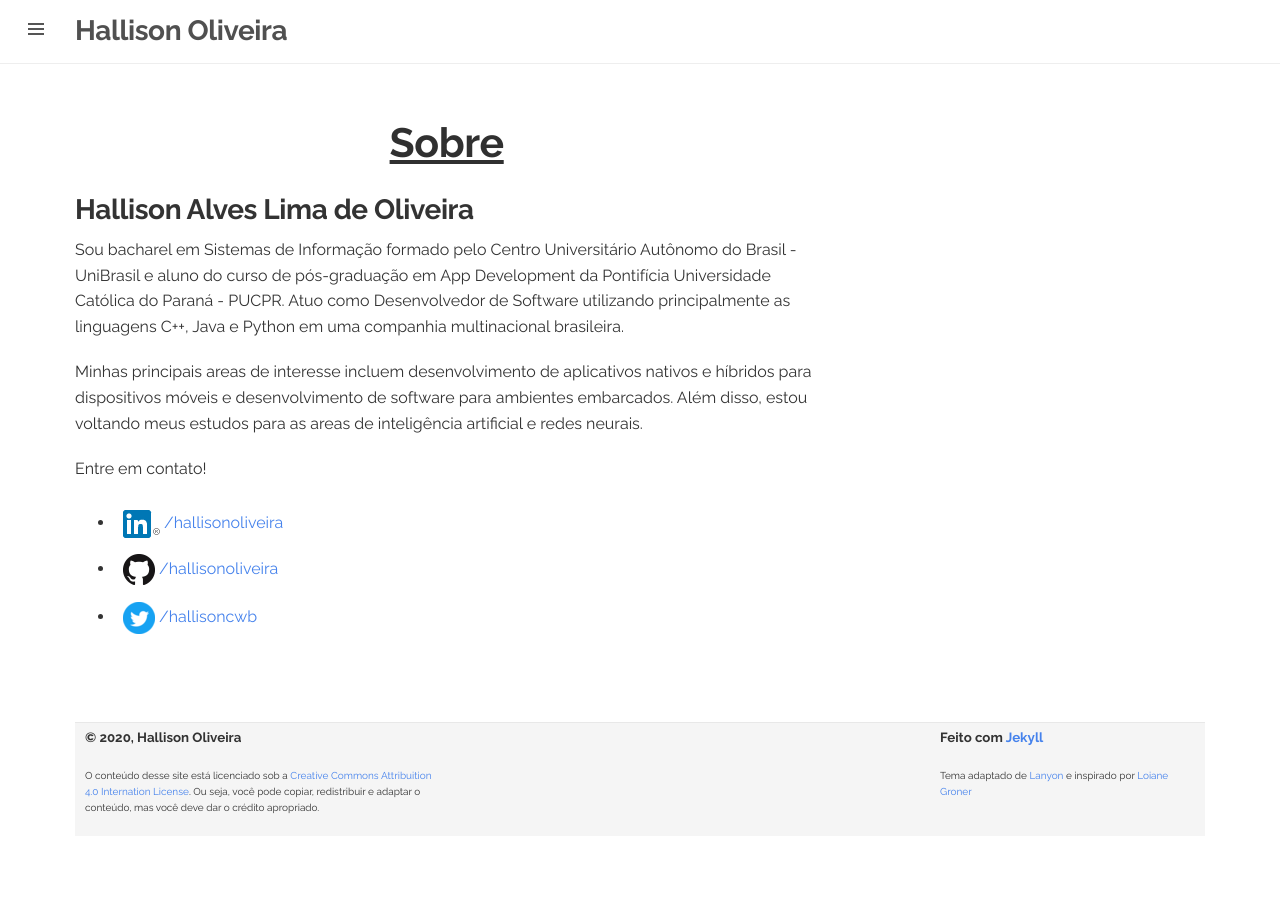
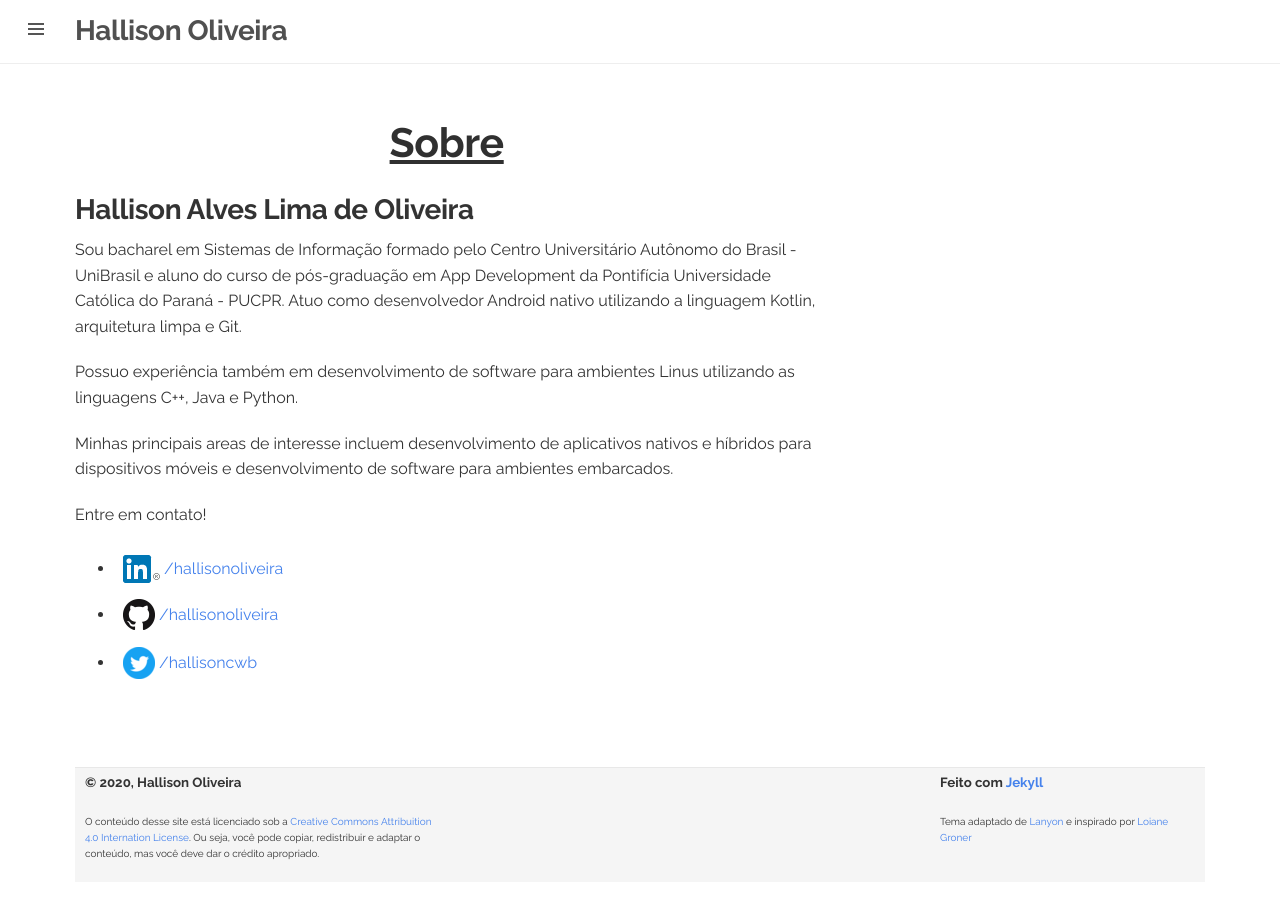
Before and after one commit to hallisonoliveira/hallisonoliveira.github.io, a Jekyll site: the page built from about.md, in a window 1280 px wide. Built offline with Jekyll 4.4.1, drawn with Linux system fonts in a browser that asks for light colours.

Commit message:
Atualização da pagina Sobre
Atualização da página Sobre, adicionando novas informações relacionadas às experiencias profissionais

```diff
--- a/about.md
+++ b/about.md
@@ -6,9 +6,11 @@ footer: true
 ---
 <h3>Hallison Alves Lima de Oliveira</h3>
 
-Sou bacharel em Sistemas de Informação formado pelo Centro Universitário Autônomo do Brasil - UniBrasil e aluno do curso de pós-graduação em App Development da Pontifícia Universidade Católica do Paraná - PUCPR. Atuo como Desenvolvedor de Software utilizando principalmente as linguagens C++, Java e Python em uma companhia multinacional brasileira.
+Sou bacharel em Sistemas de Informação formado pelo Centro Universitário Autônomo do Brasil - UniBrasil e aluno do curso de pós-graduação em App Development da Pontifícia Universidade Católica do Paraná - PUCPR. Atuo como desenvolvedor Android nativo utilizando a linguagem Kotlin, arquitetura limpa e Git.
 
-Minhas principais areas de interesse incluem desenvolvimento de aplicativos nativos e híbridos para dispositivos móveis e desenvolvimento de software para ambientes embarcados. Além disso, estou voltando meus estudos para as areas de inteligência artificial e redes neurais.
+Possuo experiência também em desenvolvimento de software para ambientes Linus utilizando as linguagens C++, Java e Python.
+
+Minhas principais areas de interesse incluem desenvolvimento de aplicativos nativos e híbridos para dispositivos móveis e desenvolvimento de software para ambientes embarcados.
 
 Entre em contato!
 
```
